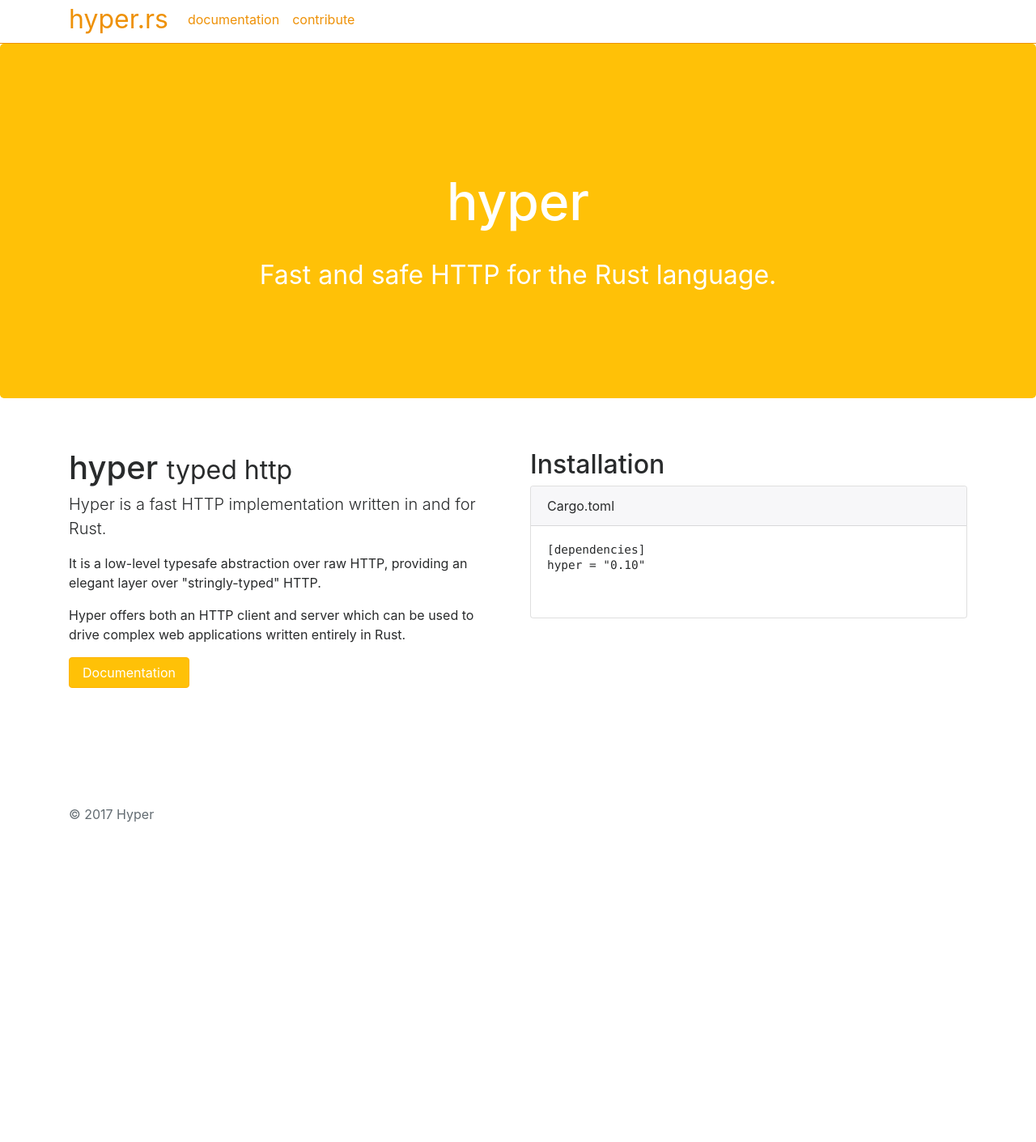
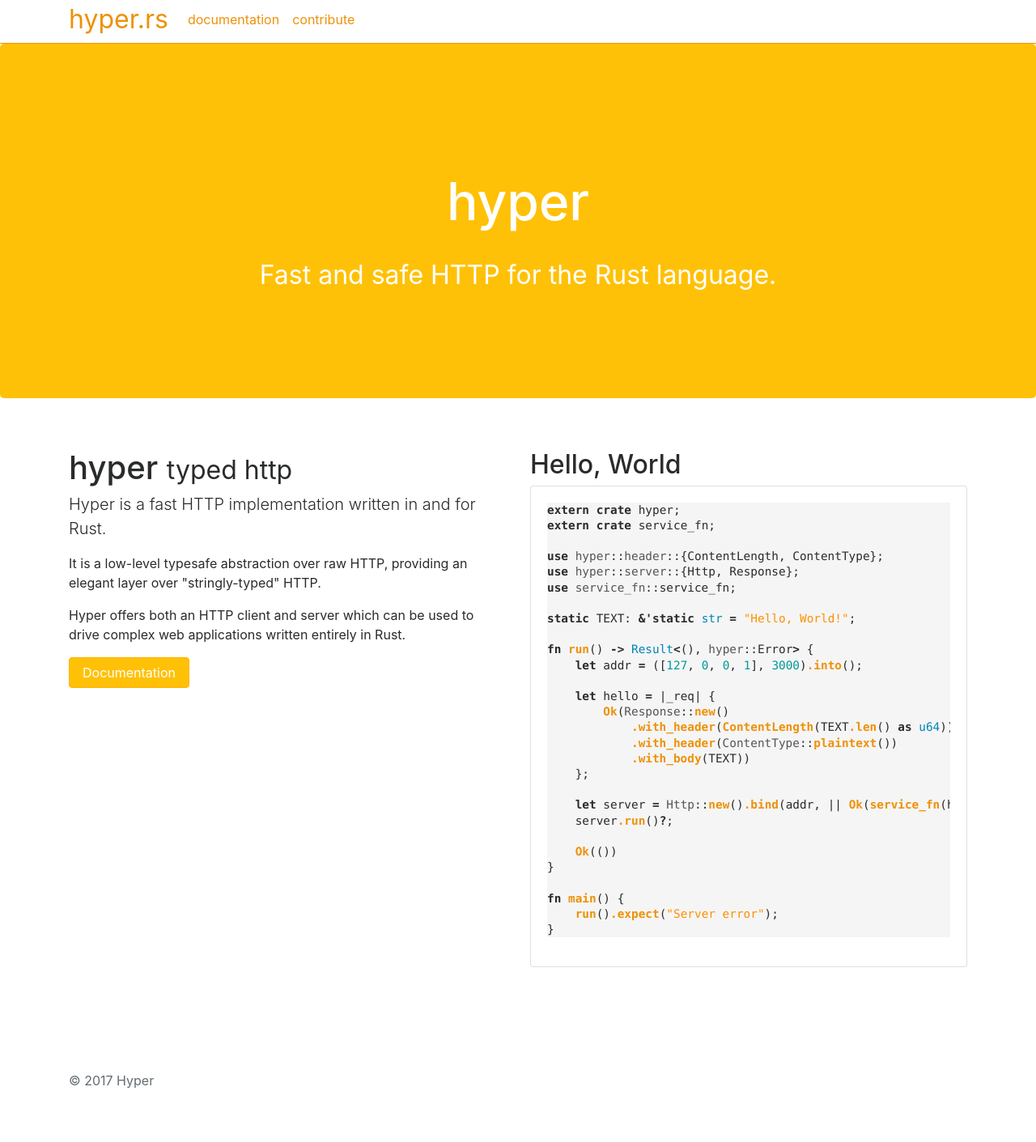
Before and after one commit to hyperium/hyperium.github.io, a Jekyll site: the page built from index.md, in a window 1280 px wide. Shown: the whole page at 81% size. Built offline with Jekyll 4.4.1, drawn with Linux system fonts in a browser that asks for light colours; before the commit the page ends 1082 px from its top, so only the background shows below that.

Commit message:
move homepage html to home layout

````diff
--- a/_layouts/home.html
+++ b/_layouts/home.html
@@ -5,7 +5,36 @@
   </head>
   <body id="hyper" class="hyper-home">
     {% include header.html %}
-    {{ content }}
+    <section class="jumbotron hyper-pageheader">
+      <div class="container">
+        <h1 class="hyper-logo">hyper</h1>
+        <p>Fast and safe HTTP for the Rust language.</p>
+        <!--
+        <p><a href="/guides" class="btn hyper-getstarted">Get Started</a></p>
+        -->
+      </div>
+    </section>
+    <section class="container">
+    <div class="row">
+      <div class="col-md-6">
+        <h1>hyper <small>typed http</small></h1>
+        <p class="lead">Hyper is a fast HTTP implementation written in and for Rust.</p>
+        <p>It is a low-level typesafe abstraction over raw HTTP, providing an elegant layer over "stringly-typed" HTTP.</p>
+        <p>Hyper offers both an HTTP client and server which can be used to drive complex web applications written entirely in Rust.</p>
+        <p><a class="btn btn-primary" href="https://hyperium.github.io/hyper">Documentation</a></p>
+      </div>
+      <div class="col-md-6">
+        <h2>Hello, World</h2>
+        <div class="card">
+          <div class="card-block">
+            {{ content }}
+          </div>
+        </div>
+      </div>
+
+    </div>
+    </section>
+
     {% include footer.html %}
   </body>
 </html>
--- a/index.md
+++ b/index.md
@@ -2,43 +2,6 @@
 title: hyper.rs
 layout: home
 ---
-
-
-<section class="jumbotron hyper-pageheader">
-  <div class="container">
-    <h1 class="hyper-logo">hyper</h1>
-    <p>Fast and safe HTTP for the Rust language.</p>
-    <!--
-    <p><a href="/guides" class="btn hyper-getstarted">Get Started</a></p>
-    -->
-  </div>
-</section>
-<section class="container">
-<div class="row">
-  <div class="col-md-6">
-    <h1>hyper <small>typed http</small></h1>
-    <p class="lead">Hyper is a fast HTTP implementation written in and for Rust.</p>
-    <p>It is a low-level typesafe abstraction over raw HTTP, providing an elegant layer over "stringly-typed" HTTP.</p>
-    <p>Hyper offers both an HTTP client and server which can be used to drive complex web applications written entirely in Rust.</p>
-    <p><a class="btn btn-primary" href="https://hyperium.github.io/hyper">Documentation</a></p>
-  </div>
-  <div class="col-md-6">
-    <h2>Installation</h2>
-    <div class="card">
-      <div class="card-header">Cargo.toml</div>
-      <div class="card-block">
-        <pre><code>[dependencies]
-hyper = "0.10"
-        </code></pre>
-      </div>
-    </div>
-  </div>
-  <!--
-  <div class="col-md-6">
-    <h2>Hello, World</h2>
-    <div class="card">
-      <div class="card-header"></div>
-      <div class="card-block" markdown="1">
 
 ```rust
 extern crate hyper;
@@ -70,11 +33,3 @@
     run().expect("Server error");
 }
 ```
-
-      </div>
-    </div>
-  </div>
-  -->
-
-</div>
-</section>
````
